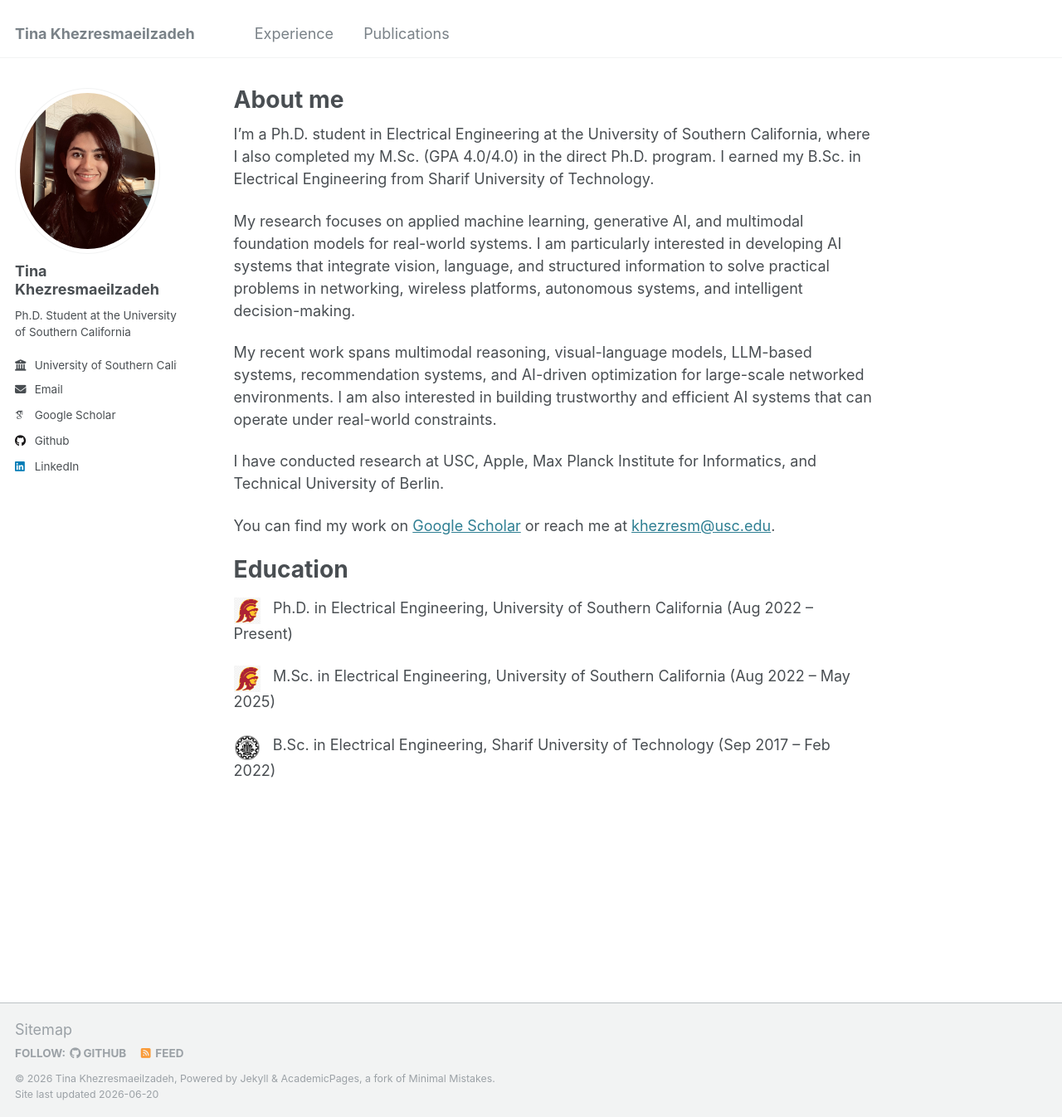
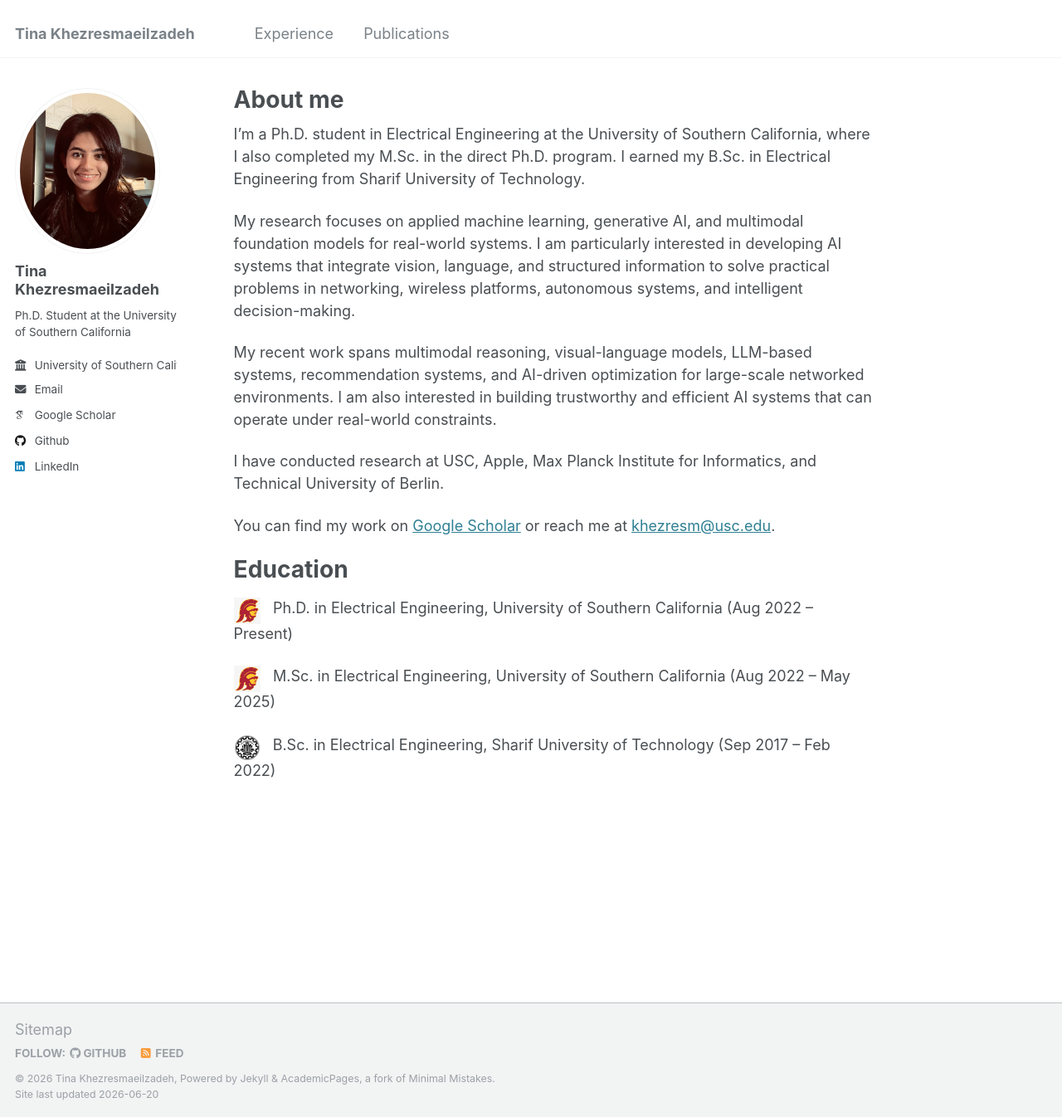
Before and after one commit to tinakhezresmaeilzadeh/tinakhezresmaeilzadeh.github.io, a Jekyll site: the page built from _pages/about.md, in a window 1280 px wide and 1346 px high. Shown: the whole window at 83% size. Built offline with Jekyll 4.4.1, drawn with Linux system fonts in a browser that asks for light colours; some web fonts are replaced.

Commit message:
Update about.md

```diff
--- a/_pages/about.md
+++ b/_pages/about.md
@@ -7,7 +7,7 @@
   - /about.html
 ---
 
-I'm a Ph.D. student in Electrical Engineering at the University of Southern California, where I also completed my M.Sc. (GPA 4.0/4.0) in the direct Ph.D. program. I earned my B.Sc. in Electrical Engineering from Sharif University of Technology.
+I'm a Ph.D. student in Electrical Engineering at the University of Southern California, where I also completed my M.Sc. in the direct Ph.D. program. I earned my B.Sc. in Electrical Engineering from Sharif University of Technology.
 
 My research focuses on applied machine learning, generative AI, and multimodal foundation models for real-world systems. I am particularly interested in developing AI systems that integrate vision, language, and structured information to solve practical problems in networking, wireless platforms, autonomous systems, and intelligent decision-making.
 
```
